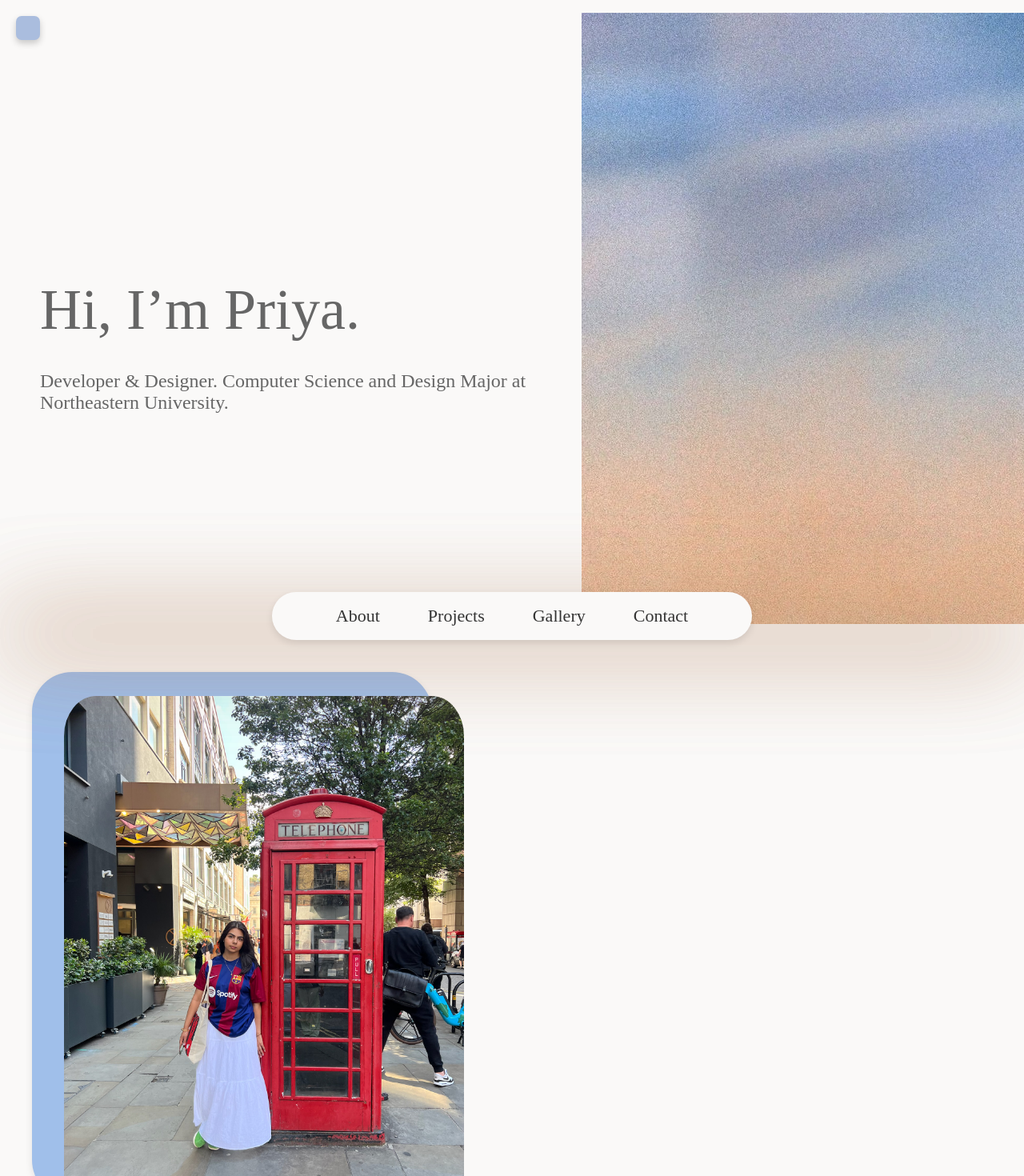
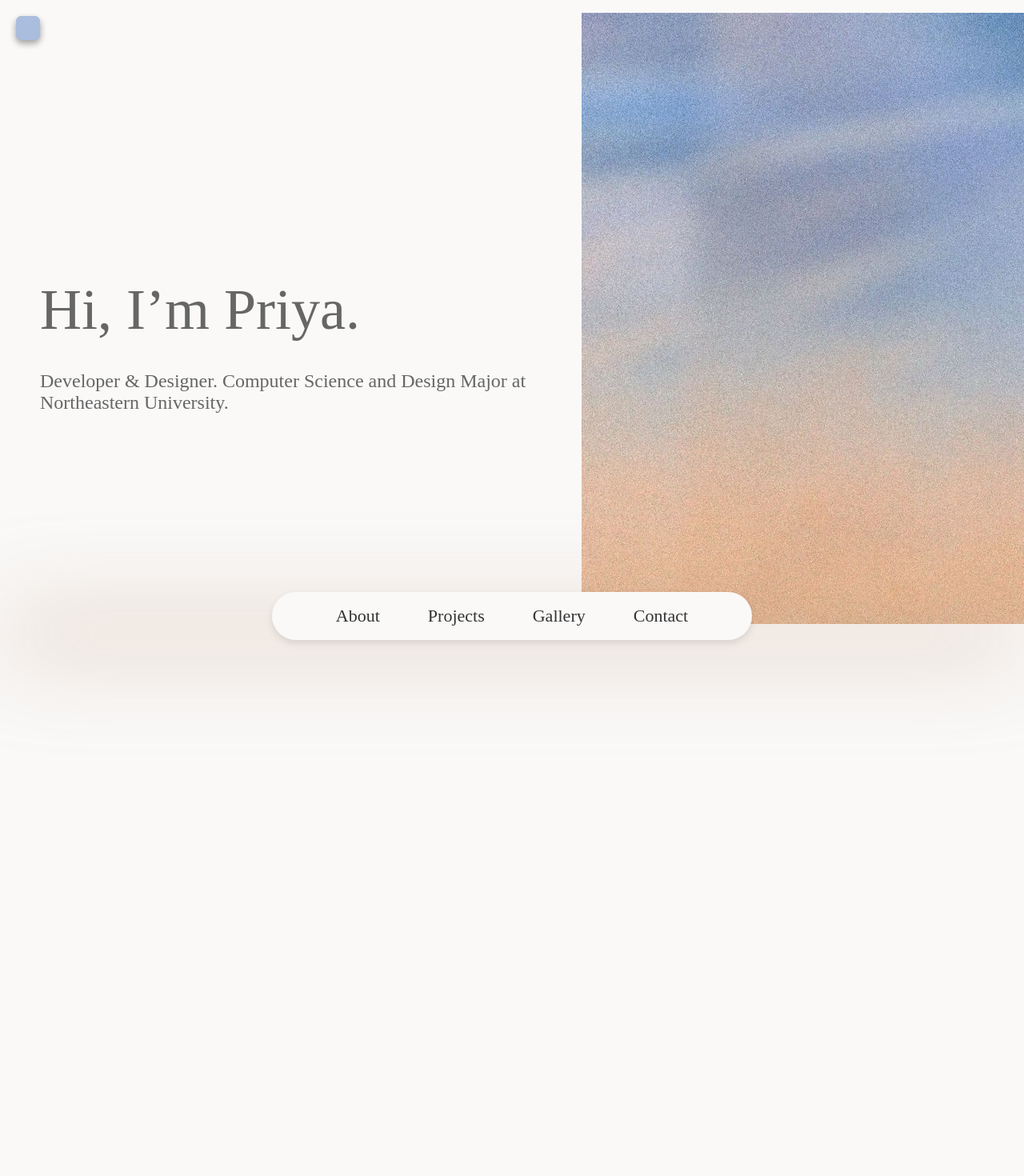
Before and after one commit to priya-singh-14/portfolio, a React (Create React App) app in the folder my-website/: page / in a window 1280 px wide. Shown: the top 1470 px of the page at 80% size. After the commit the page ends 800 px from the top, so only its background shows below. Built offline with nearby package versions, Linux system fonts and the light colour scheme.

Commit message:
Made home button functional, added Projects page and functional links to pages from the navbar using react-router-dom. Added smooth-scroll to homepage when About is clicked in the navbar, added router and routes for page navigation

```diff
--- a/my-website/package.json
+++ b/my-website/package.json
@@ -8,6 +8,7 @@
     "@testing-library/user-event": "^13.5.0",
     "react": "^18.3.1",
     "react-dom": "^18.3.1",
+    "react-router-dom": "^6.26.2",
     "react-scripts": "5.0.1",
     "web-vitals": "^2.1.4"
   },
--- a/my-website/src/App.js
+++ b/my-website/src/App.js
@@ -1,17 +1,27 @@
+import { BrowserRouter as Router, Routes, Route } from 'react-router-dom';
 import React from 'react';
 import Navbar from './navbar.jsx';
+import About from './about.jsx';
+import Projects from './projects.jsx';
+import HomeButton from './homebutton.jsx';
 import Header from './header.jsx';
-import About from './about.jsx';
 
 function App() {
   return (
     <div>
-      <Header />
-      <Navbar />
-      <About />
-      {/* Add more components here */}
+      <Router>
+        <Navbar />
+        <HomeButton />
+      <Routes>
+        <Route path="/" element={<Header />} /> {}
+        <Route path="/about" element={<About />} /> {About}
+        <Route path="/projects" element={<Projects />} /> {Projects}
+      </Routes>
+    </Router>
+
     </div>
   );
 }
 
+
 export default App;
--- a/my-website/src/about.css
+++ b/my-website/src/about.css
@@ -1,21 +1,25 @@
 
 .about {
-    background-color: #faf9f8; /* Background color, adjust as needed */
+    background-color: #faf9f8;
 }
 
 .headshot img {
     width: 500px;
     height: auto;
     padding: 30px 40px;
-    border-radius: 80px; /* Creates the ellipse shape */
+    border-radius: 80px;
 }
 
 .headshot-background {
-    background-color: rgb(160, 191, 234); /* The white ellipse */
-    border-radius: 50px; /* Creates the ellipse shape */
-    width: 500px; /* Width of the ellipse-like shape */
-    height: 660px; /* Adjust the height of the ellipse */
+    background-color: rgb(160, 191, 234);
+    border-radius: 50px;
+    width: 500px;
+    height: 660px;
     display: flex;
-    box-shadow: 0 4px 10px rgba(0, 0, 0, 0.1); /* Subtle shadow for depth */
+    box-shadow: 0 4px 10px rgba(0, 0, 0, 0.1);
     margin: 40px;
   }
+
+  html {
+    scroll-behavior: smooth;
+}
--- a/my-website/src/about.jsx
+++ b/my-website/src/about.jsx
@@ -1,13 +1,23 @@
 import React from 'react';
 import './about.css';
 import hs from './hs.JPG';
+import Header from './header';
+import { useEffect } from 'react';
+
 
 const About = () => {
+   useEffect(() => {
+        window.scrollTo(0, document.body.scrollHeight);
+    }, []);
     return (
+
     <header className="about">
+      <Header />
+      <div id="about-section">
     <div className="headshot-background">
     <div className='headshot'>
         <img src={hs} alt='headshot'></img>
+   </div>
    </div>
    </div>
   </header>
--- a/my-website/src/header.css
+++ b/my-website/src/header.css
@@ -2,35 +2,36 @@
   display: flex;
   justify-content: space-between;
   align-items: center;
-  height: 100vh; /* Takes full height of the viewport */
-  background-color: #faf9f8; /* Background color, adjust as needed */
+  height: 100vh;
+  background-color: #faf9f8;
 }
 
-.button {
+.button button {
   position: absolute;
-  top: 20px;      /* Adjust the distance from the top of the screen */
-  left: 20px;    /* Adjust the distance from the right of the screen */
-  width: 30px;    /* Set width of the button */
-  height: 30px;   /* Set height of the button (making it a square) */
-  background-color: #aabdde; /* Background color of the button */
-  border-radius: 7px; /* Rounds the edges */
+  top: 20px;
+  left: 20px;
+  width: 30px;
+  height: 30px;
+  background-color: #aabdde;
+  border-radius: 7px;
+  border: none;
   display: flex;
   box-shadow: 0 4px 8px rgba(0, 0, 0, 0.2);
   transition: background-color 0.3s ease, transform 0.3s ease;
 }
 
-.button:hover {
-  background-color: #555;  /* Change color on hover */
-  transform: scale(1.1);   /* Scale button on hover for effect */
+.button button:hover {
+  background-color: #555;
+  transform: scale(1.1);
 }
 
 .text-section {
-  flex: 1; /* Takes up the left side space */
-  padding: 250px 50px; /* Add padding for spacing */
-  max-width: 50%; /* Limits text section to half the screen */
+  flex: 1;
+  padding: 250px 50px;
+  max-width: 50%;
   display: flex;
   flex-direction: column;
-  justify-content: center; /* Vertically center the text and navbar */
+  justify-content: center;
   margin: 0;
 }
 
@@ -50,18 +51,18 @@
 
 .image-section img {
   max-width: 100%;
-  height: auto; /* Ensures the image scales proportionally */
+  height: auto;
 }
 
 header::after {
   content: '';
-  position: fixed; /* Fixes the pseudo-element relative to the viewport */
-  left: 0; /* Aligns the element to the left edge of the viewport */
-  bottom: 0; /* Aligns the element to the bottom of the viewport */
-  width: 100%; /* Ensures the element spans the entire width of the viewport */
-  height: 2%; /* Adjust the height to control the area of the blur effect */
+  position: fixed;
+  left: 0;
+  bottom: 0;
+  width: 100%;
+  height: 2%;
   background-color: #a9734d;
-  filter: blur(60px); /* Adjust the blur intensity */
-  z-index: 3; /* Ensures the blur is above the background but below content */
-  pointer-events: none; /* Allows clicks to pass through to elements underneath */
+  filter: blur(60px);
+  z-index: 3;
+  pointer-events: none;
 }
--- a/my-website/src/homebutton.jsx
+++ b/my-website/src/homebutton.jsx
@@ -1,12 +1,18 @@
 import React from 'react';
-import './header.css';
-
+import { useNavigate } from 'react-router-dom';
 
 const HomeButton = () => {
+  const navigate = useNavigate();
+
+  const goHome = () => {
+    navigate('/');
+  };
+
   return (
     <div className='button'>
-    <a href="index.html" class="home-button"></a>
-</div>
+    <button onClick={goHome} className="home-button">
+    </button>
+    </div>
   );
 };
 
--- a/my-website/src/navbar.css
+++ b/my-website/src/navbar.css
@@ -1,24 +1,23 @@
-/* src/components/Navbar.css */
 .navbar {
   display: flex;
   justify-content: center;
   background-color: transparent;
-  position: fixed;  /* Make the navbar fixed */
-  bottom: 0;        /* Stick to the bottom */
-  left: 0;          /* Start from the left side of the screen */
-  width: 100%;      /* Span the entire width of the viewport */
-  z-index: 999;     /* Ensure it stays on top of other elements */
+  position: fixed;
+  bottom: 0;
+  left: 0;
+  width: 100%;
+  z-index: 999;
 }
 
 .ellipse-background {
-  background-color: #faf9f8;; /* The white ellipse */
-  width: 600px; /* Width of the ellipse-like shape */
-  height: 60px; /* Adjust the height of the ellipse */
-  border-radius: 50px; /* Creates the ellipse shape */
+  background-color: #faf9f8;;
+  width: 600px;
+  height: 60px;
+  border-radius: 50px;
   display: flex;
   justify-content: center;
   align-items: center;
-  box-shadow: 0 4px 10px rgba(0, 0, 0, 0.1); /* Subtle shadow for depth */
+  box-shadow: 0 4px 10px rgba(0, 0, 0, 0.1);
 }
 
 .nav-links {
@@ -46,10 +45,10 @@
   left: 50%;
   width: 0;
   height: 0;
-  background-color: rgba(144, 127, 127, 0.2); /* Darker ellipse on hover */
+  background-color: rgba(144, 127, 127, 0.2);
   border-radius: 50px;
   transition: all 0.3s ease;
-  transform: translate(-50%, -50%); /* Center the ellipse behind the text */
+  transform: translate(-50%, -50%);
 }
 
 .nav-links a:hover::before {
@@ -58,7 +57,7 @@
 }
 
 .nav-links a:hover {
-  color: #27262b; /* Darken the text on hover */
+  color: #27262b;
   font-size: 25px;
   transition: all 0.9s ease;
 }
--- a/my-website/src/navbar.jsx
+++ b/my-website/src/navbar.jsx
@@ -1,19 +1,20 @@
-import React from 'react';
+import { Link } from 'react-router-dom';
 import './navbar.css';
 
-const Navbar = () => {
+function Navbar() {
   return (
-    <nav className="navbar">
+    <div className="navbar">
       <div className="ellipse-background">
         <ul className="nav-links">
-          <li><a href="about.jsx">About</a></li>
-          <li><a href="#projects">Projects</a></li>
-          <li><a href="#gallery">Gallery</a></li>
-          <li><a href="#contact">Contact</a></li>
+          <li><Link to="/about">About</Link></li>
+          <li><Link to="/projects">Projects</Link></li>
+          <li><Link to="/gallery">Gallery</Link></li>
+          <li><Link to="/underconstruction">Contact</Link></li>
+          {/* put function to copy email to clipboard here */}
         </ul>
       </div>
-    </nav>
+    </div>
   );
-};
+}
 
 export default Navbar;
--- /dev/null
+++ b/my-website/src/projects.jsx
@@ -0,0 +1,14 @@
+// src/components/Projects.jsx
+import React from 'react';
+
+function Projects() {
+  return (
+    <div>
+      <h1>Projects</h1>
+      <p>tbd</p>
+      {/* You can list your projects here */}
+    </div>
+  );
+}
+
+export default Projects;
```
Also changed, not shown: 1 other file (tests, documents, lock files or other folders).
